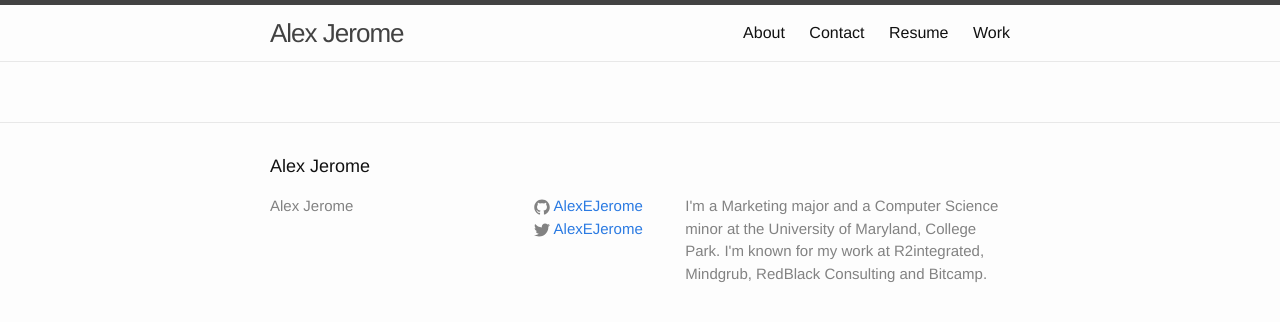
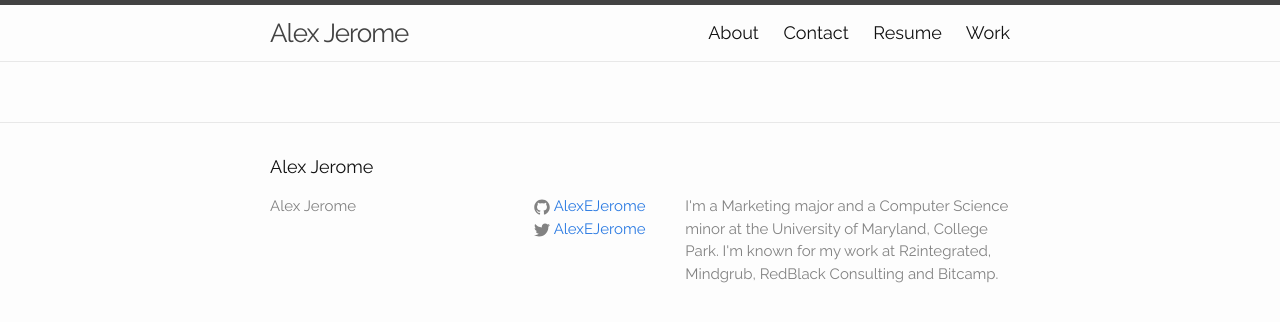
Before and after one commit to AlexEJerome/AlexEJerome.github.io, a Jekyll site: the page built from index.html, in a window 1280 px wide. Shown: the top 322 px of the page. Built offline with Jekyll 4.4.1, drawn with Linux system fonts in a browser that asks for light colours.

Commit message:
Adding Raleway and Roboto at a basic level

```diff
--- a/_includes/head.html
+++ b/_includes/head.html
@@ -9,4 +9,6 @@
   <link rel="stylesheet" href="{{ "/css/main.css" | prepend: site.baseurl }}">
   <link rel="canonical" href="{{ page.url | replace:'index.html','' | prepend: site.baseurl | prepend: site.url }}">
   <link rel="alternate" type="application/rss+xml" title="{{ site.title }}" href="{{ "/feed.xml" | prepend: site.baseurl | prepend: site.url }}">
+  <!-- Raleway and Roboto loading from Google Webfonts -->
+  <link href="https://fonts.googleapis.com/css?family=Raleway|Roboto" rel="stylesheet">
 </head>
--- a/css/main.scss
+++ b/css/main.scss
@@ -6,8 +6,8 @@
 
 
 // Our variables
-$base-font-family: "Helvetica Neue", Helvetica, Arial, sans-serif;
-$base-font-size:   16px;
+$base-font-family: "Raleway" ,"Helvetica Neue", Helvetica, Arial, sans-serif;
+$base-font-size:   18px;
 $base-font-weight: 400;
 $small-font-size:  $base-font-size * 0.875;
 $base-line-height: 1.5;
```
